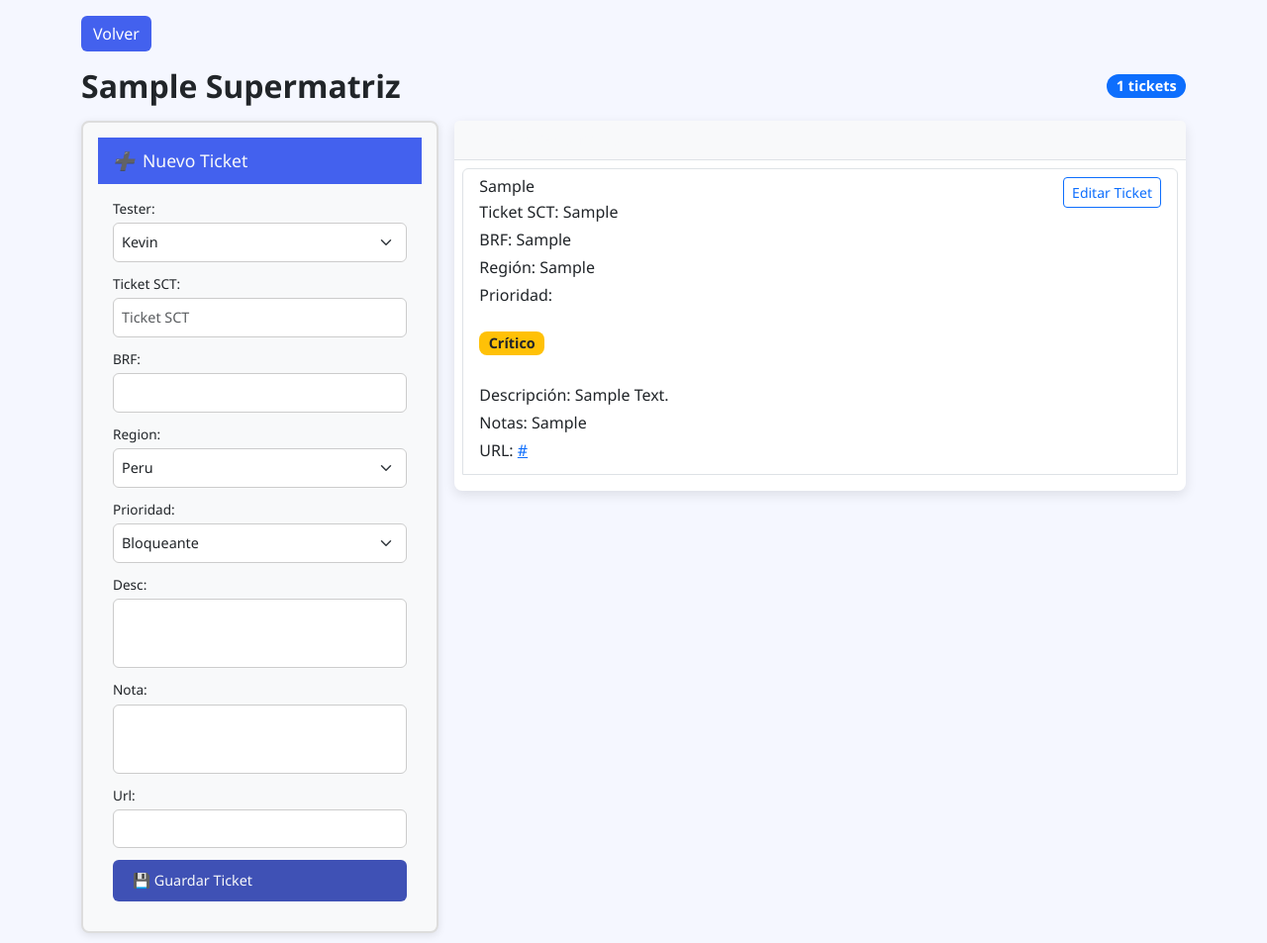
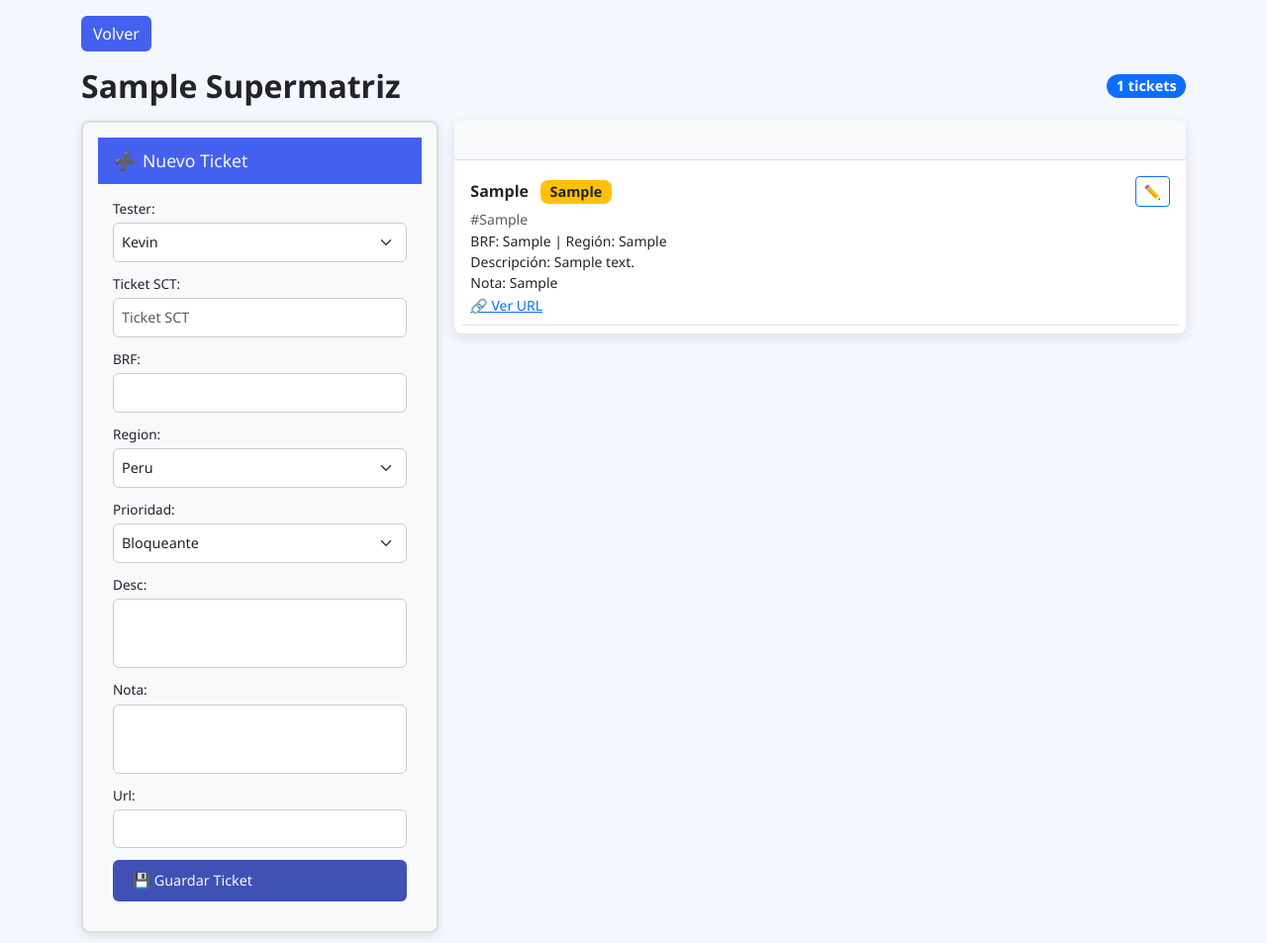
Before and after one commit to qc-test-dev/stb_sonda, a Django app: page /matrix/super_matriz/1/tickets/ in a window 1280 px wide. Shown: the part 120-1073 px from the top of the page at 99% size. Run offline with Django 3.2, Linux system fonts and the light colour scheme; tables that the repository leaves empty hold one stand-in row (values such as "Sample post").

Commit message:
Matrix V1.0.3 fix and debug proyect

```diff
--- a/matrix/urls.py
+++ b/matrix/urls.py
@@ -9,4 +9,5 @@ urlpatterns = [
     path('detalles_validate_modal/<int:super_matriz_id>/', views.detalles_validate_modal, name='detalles_validate_modal'),# Esta es la URL para detalle_matriz
     path('super_matriz/<int:super_matriz_id>/tickets/', views.tickets_por_levantar_view, name='tickets_por_levantar'),
     path('editar_ticket/<int:ticket_id>/', views.editar_ticket, name='editar_ticket'),
+
 ]
--- a/matrix/views.py
+++ b/matrix/views.py
@@ -226,4 +226,4 @@ def editar_ticket(request, ticket_id):
         ticket.save()
 
         # Redirige a la página de lista de tickets de la supermatriz
-        return redirect(reverse('matrix_app:detalle_tickets', args=[ticket.super_matriz.id]))
+        return redirect('matrix_app:tickets_por_levantar', super_matriz_id=ticket.super_matriz.id)
--- a/templates/excel_files/tickets_por_levantar.html
+++ b/templates/excel_files/tickets_por_levantar.html
@@ -19,7 +19,7 @@ Tickets por Levantar - {{ super_matriz.nombre }}
         <span class="badge bg-primary rounded-pill">{{ tickets|length }} tickets</span>
     </div>
     <div class="view-tickets row g-3">
-        <!-- Formulario para nuevo ticket (más pequeño, lado izquierdo) -->
+        <!-- Formulario para nuevo ticket (lado izquierdo) -->
         <div class="col-md-4">
             <div class="form-card">
                 <div class="form-header">
@@ -86,7 +86,7 @@ Tickets por Levantar - {{ super_matriz.nombre }}
             </div>
         </div>
 
-        <!-- Lista de tickets (más ancho, lado derecho) -->
+        <!-- Lista de tickets (compacto, lado derecho) -->
         <div class="col-md-8">
             <div class="card">
                 <div class="card-header d-flex justify-content-between align-items-center">
@@ -96,33 +96,39 @@ Tickets por Levantar - {{ super_matriz.nombre }}
                 </div>
                 <div class="card-body p-2">
                     {% if tickets %}
-                        <div class="list-group">
+                        <div class="list-group list-group-flush">
                             {% for ticket in tickets %}
-                                <div class="list-group-item mb-2">
-                                    <div class="d-flex justify-content-between align-items-start">
+                                <div class="list-group-item py-2 px-2">
+                                    <div class="d-flex justify-content-between align-items-center">
                                         <div>
-                                            <h6 class="mb-1">{{ ticket.tester }}</h6>
-                                            <p class="mb-1">Ticket SCT: {{ ticket.ticket_SCT|default_if_none:"-" }}</p>
-                                            <p class="mb-1">BRF: {{ ticket.BRF|default_if_none:"-" }}</p>
-                                            <p class="mb-1">Región: {{ ticket.Region }}</p>
-                                            <p class="mb-1">Prioridad:
-                                                {% if ticket.prioridad == 'Bloqueante' %}
-                                                    <span class="badge bg-danger">Bloqueante</span>
-                                                {% else %}
-                                                    <span class="badge bg-warning text-dark">Crítico</span>
-                                                {% endif %}
-                                            </p>
-                                            <p class="mb-1">Descripción: {{ ticket.desc }}</p>
-                                            <p class="mb-1">Notas: {{ ticket.nota }}</p>
-                                            {% if ticket.url %}
-                                                <p class="mb-1">URL: <a href="{{ ticket.url }}" target="_blank">{{ ticket.url }}</a></p>
-                                            {% endif %}
+                                            <strong>{{ ticket.tester }}</strong>
+                                            <span class="badge
+                                                {% if ticket.prioridad == 'Bloqueante' %} bg-danger
+                                                {% else %} bg-warning text-dark {% endif %} ms-2">
+                                                {{ ticket.prioridad }}
+                                            </span>
                                         </div>
                                         <button class="btn btn-sm btn-outline-primary" title="Editar"
                                             data-bs-toggle="modal" data-bs-target="#editModal{{ ticket.id }}">
-                                            Editar Ticket
+                                            ✏️
                                         </button>
                                     </div>
+                                    <small class="text-muted">#{{ ticket.ticket_SCT|default_if_none:"Sin SCT" }}</small>
+                                    <div class="small">
+                                        BRF: {{ ticket.BRF|default_if_none:"-" }} |
+                                        Región: {{ ticket.Region|default_if_none:"-" }}
+                                    </div>
+                                    <div class="small">
+                                        Descripción: {{ ticket.desc|truncatechars:80 }}
+                                    </div>
+                                    <div class="small">
+                                        Nota: {{ ticket.nota|truncatechars:80|default_if_none:"-" }}
+                                    </div>
+                                    {% if ticket.url %}
+                                        <div>
+                                            <a href="{{ ticket.url }}" target="_blank" class="small text-decoration-underline">🔗 Ver URL</a>
+                                        </div>
+                                    {% endif %}
                                 </div>
 
                                 <!-- Modal de edición -->
@@ -175,14 +181,12 @@ Tickets por Levantar - {{ super_matriz.nombre }}
                             {% endfor %}
                         </div>
                     {% else %}
-                        <p class="text-center m-3">No hay tickets registrados aún.</p>
+                        <p class="text-center m-3 small">No hay tickets registrados aún.</p>
                     {% endif %}
                 </div>
             </div>
         </div>
     </div>
 
-
-
 </div>
 {% endblock content %}
```
Also changed, not shown: static/js/script.js (+0 -38 lines).
